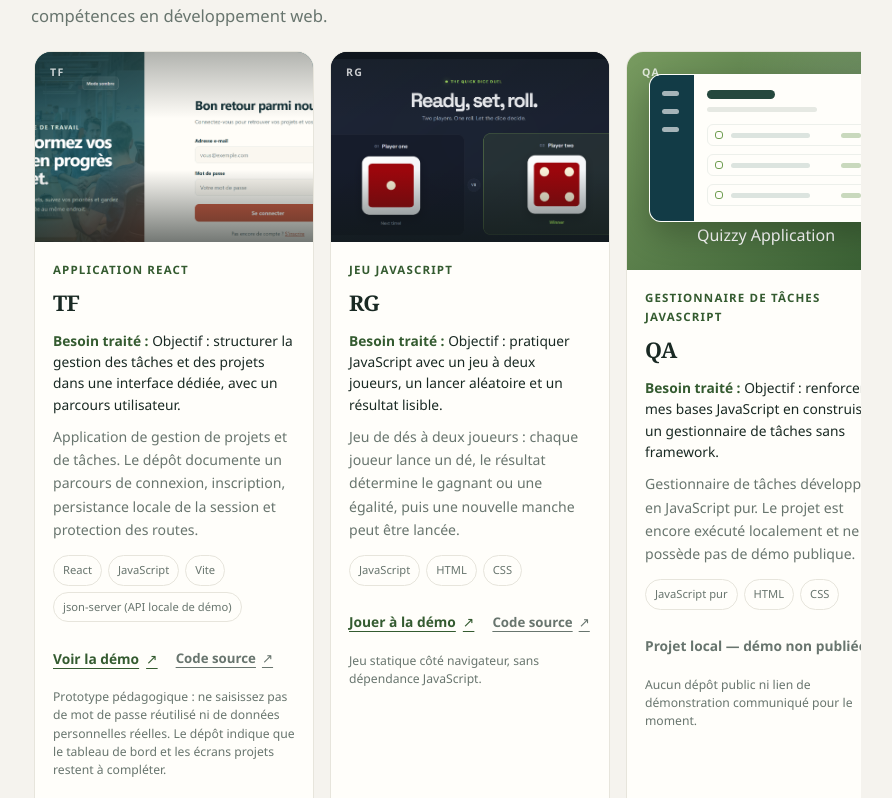
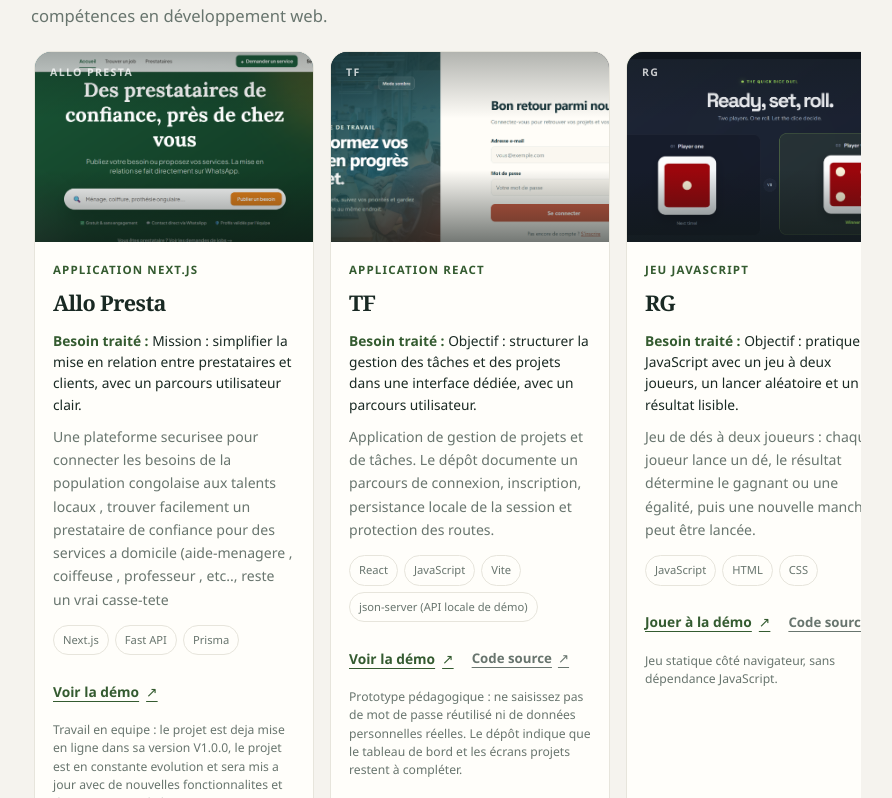
Before and after one commit to JimDev1-c/My-Porfolio, a React (Vite) app: page / in a window 1280 px wide. Shown: the part 3402-4200 px from the top of the page, without its empty margins (319-1211 px from the left). Built offline with nearby package versions, Linux system fonts and the light colour scheme.

Commit message:
update my translation page

```diff
--- a/src/translations.ts
+++ b/src/translations.ts
@@ -106,6 +106,20 @@ export const translations = {
     projectsScrollHint: 'Faites défiler les cartes horizontalement ou utilisez les flèches du clavier lorsque cette liste est sélectionnée.',
     projectGoalLabel: 'Besoin traité',
     projects: [
+         {
+        name: 'Allo Presta',
+        category: 'Application Next.js',
+        problem: 'Mission : simplifier la mise en relation entre prestataires et clients, avec un parcours utilisateur clair.',
+        description: 'Une plateforme securisee pour connecter les besoins de la population congolaise aux talents locaux , trouver facilement un prestataire de confiance pour des services a domicile (aide-menagere , coiffeuse , professeur , etc.., reste un vrai casse-tete',
+        technologies: ['Next.js', 'Fast API', 'Prisma'],
+        url: 'https://alloprestardc.thevinemalebe3.workers.dev/',
+        action: 'Voir la démo',
+        sourceUrl: null,
+        status: 'Travail en equipe : le projet est deja mise en ligne dans sa version V1.0.0, le projet est en constante evolution et sera mis a jour avec de nouvelles fonctionnalites et des corrections de bugs.',
+        mark: 'Allo Presta',
+        previewLabel: 'Capture de l’application Allo Presta en fonctionnement',
+        image: '/images/alloPresta.png',
+      },
       {
         name: 'TF',
         category: 'Application React',
@@ -308,6 +322,20 @@ export const translations = {
     projectsScrollHint: 'Scroll horizontally through the cards, or use the arrow keys when this list is focused.',
     projectGoalLabel: 'Problem addressed',
     projects: [
+         {
+        name: 'Allo Presta',
+        category: ' Next.js Application',
+        problem: 'Mission : simplifier la mise en relation entre prestataires et clients, avec un parcours utilisateur clair . ',
+        description: 'Une plateforme securisee pour connecter les besoins de la population congolaise aux talents locaux , trouver facilement un prestataire de confiance pour des services a domicile (aide-menagere , coiffeuse , professeur , etc.., reste un vrai casse-tete',
+        technologies: ['Next.js', 'Fast API', 'Prisma'],
+        url: 'https://alloprestardc.thevinemalebe3.workers.dev/',
+        action: 'Voir la démo',
+        sourceUrl: null,
+        status: 'Travail en equipe : le projet est deja mise en ligne dans sa version V1.0.0, le projet est en constante evolution et sera mis a jour avec de nouvelles fonctionnalites et des corrections de bugs.',
+        mark: 'Allo Presta',
+        previewLabel: 'Capture de l’application Allo Presta en fonctionnement',
+        image: '/images/alloPresta.png',
+      },
       {
         name: 'TF',
         category: 'React application',
```
